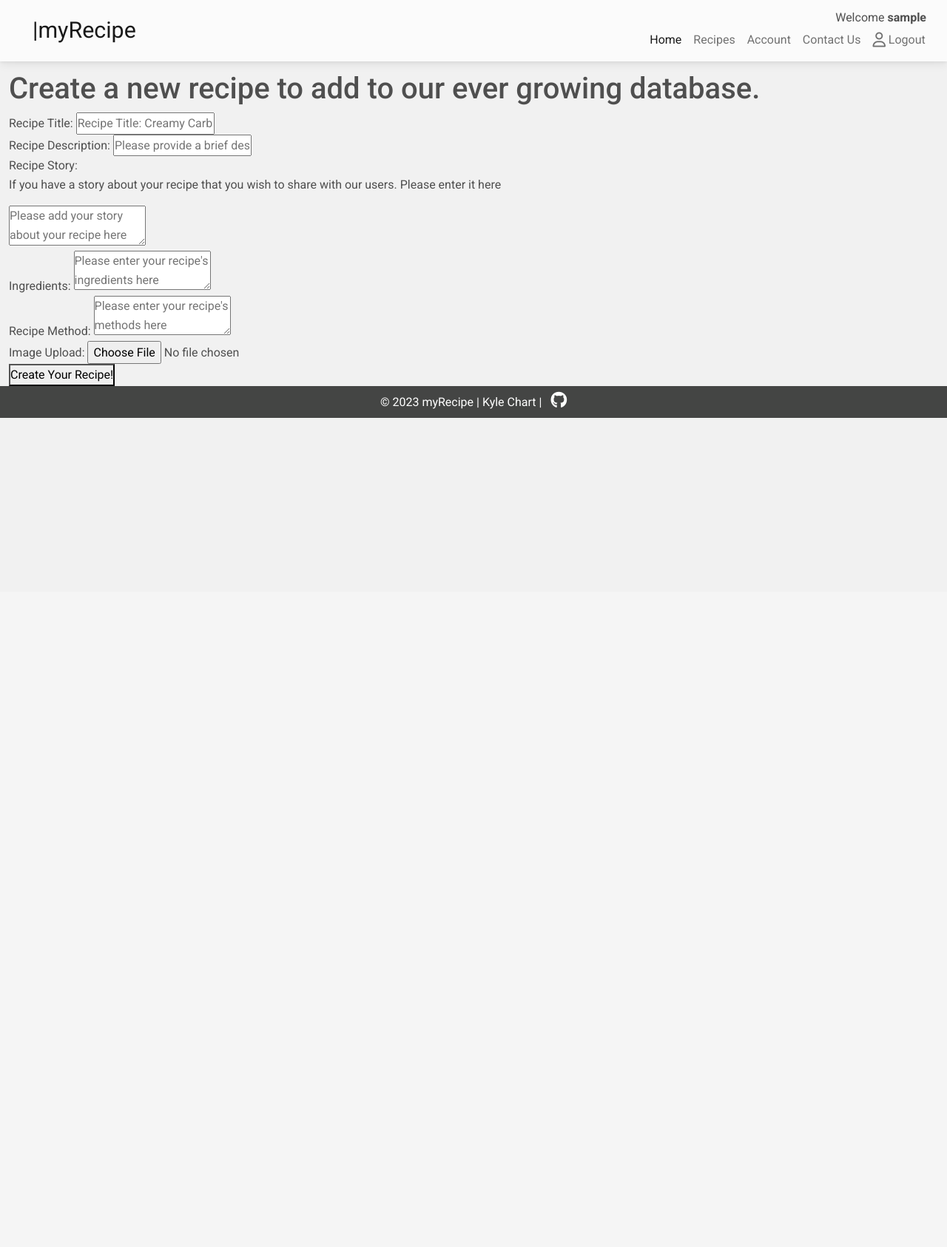
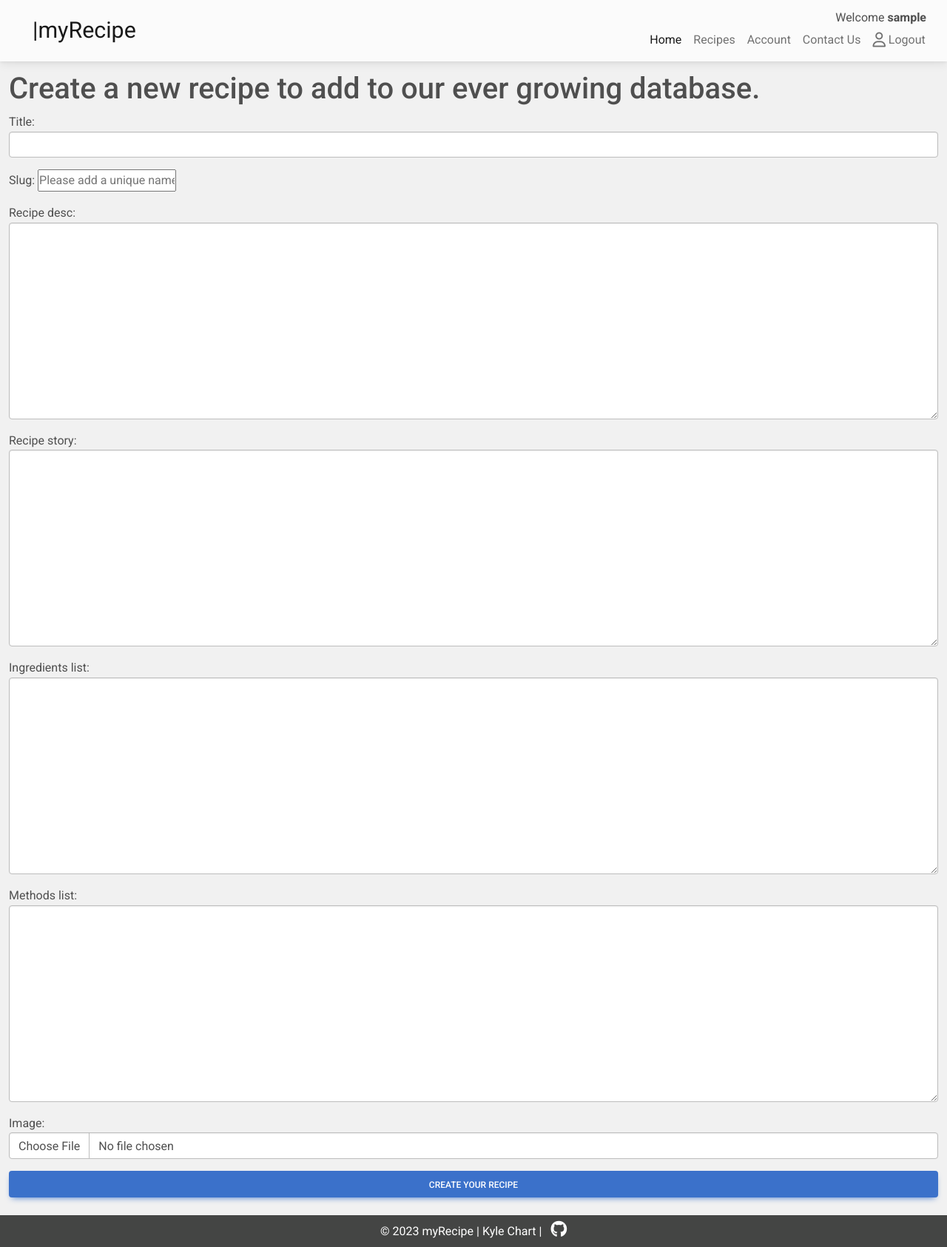
Before and after one commit to Mrekyle/ci-project-4, a Django app: page /recipes-creation/ in a window 1280 px wide. Shown: the whole page at 74% size. Before the commit the page ends 565 px from the top, so only its background shows below. Run offline with Django 3.2, Linux system fonts and the light colour scheme; the visitor is signed in with stand-in values (Sample User, id 1); some libraries are stand-ins or nearby versions.

Commit message:
Add form for creating recipe. Add modal for recipe deletion

```diff
--- a/MyStockTake/urls.py
+++ b/MyStockTake/urls.py
@@ -36,7 +36,7 @@ urlpatterns = [
     path('contactus/', renderContact, name='contact'),
     path('user-account/', renderAccount, name='account'),
     path('recipes/', renderRecipe.as_view(), name='recipes'),
-    path('recipes-creation/', renderRecipeCreation, name='recipe_creation'),
+    path('recipes-creation/', renderRecipeCreation.as_view(), name='recipe_creation'),
     path('recipes-edit/', renderRecipeEdit, name='recipe_edit'),
     path('my-recipes/', renderMyRecipes.as_view(), name='my_recipes'),
     path('<slug:slug>/', renderRecipePage.as_view(), name='recipe_page'),
--- a/static/css/style.css
+++ b/static/css/style.css
@@ -5,7 +5,7 @@
 
 html, body {
     background-color: #F1F1F1;
-    height: 100%;
+    min-height: 100%;
     width: 100%;
     position: absolute;
 }
--- /dev/null
+++ b/stocktake/forms.py
@@ -0,0 +1,20 @@
+from django import forms
+from .models import Recipes
+
+class createRecipe(forms.ModelForm):
+
+    class Meta:
+        model = Recipes
+        fields = ('title',  'author', 'slug', 'recipe_desc', 'recipe_story', 'ingredients_list', 'methods_list', 'featured_image')
+
+        widgets = {
+
+            'title': forms.TextInput(attrs={'class': 'form-control', 'id': 'recipe-title'}),
+            'author': forms.HiddenInput(attrs={'class': 'form-control', 'placeholder': '', 'id': 'author_id', 'value': ''}),
+            'slug': forms.TextInput(attrs={'value': '', 'placeholder': 'Please add a unique name here.'}),
+            'recipe_desc': forms.Textarea(attrs={'class': 'form-control'}),
+            'recipe_story': forms.Textarea(attrs={'class': 'form-control'}),
+            'ingredients_list': forms.Textarea(attrs={'class': 'form-control'}),
+            'methods_list': forms.Textarea(attrs={'class': 'form-control'}),
+            'featured_image': forms.FileInput(attrs={'class': 'form-control'})
+        }
--- a/stocktake/models.py
+++ b/stocktake/models.py
@@ -1,6 +1,9 @@
 from django.db import models
 from django.contrib.auth.models import User
 from cloudinary.models import CloudinaryField
+from django.urls import reverse
+from django.shortcuts import redirect
+
 
 
 # Create your models here.
@@ -9,7 +12,7 @@ STATUS = ((0, 'Draft'), (1, 'Published'))
 
 class Recipes(models.Model):
     title = models.CharField(max_length=30)
-    slug = models.SlugField(max_length=30, unique=True)
+    slug = models.SlugField(max_length=30, unique=True, null=True)
     author = models.ForeignKey(User, on_delete=models.CASCADE, related_name='recipe_post')
     recipe_desc = models.CharField(max_length=150, blank=True)
     created_on = models.DateTimeField(auto_now_add=True)
@@ -25,7 +28,10 @@ class Recipes(models.Model):
         ordering = ['-created_on']
 
     def __str__(self):
-        return self.title
+        return self.title + ' | ' + str(self.author)
+
+    def get_absolute_url(self):
+        return reverse('home')
 
 
 class Comment(models.Model):
--- a/stocktake/urls.py
+++ b/stocktake/urls.py
@@ -7,7 +7,7 @@ urlPatterns = [
     path('/contact/', views.renderContact, name='contact'),
     path('/user-account/', views.renderAccount, name='account'),
     path('/recipes/', views.renderRecipe.as_view(), name='recipes'),
-    path('/recipes-creation/', views.renderRecipeCreation, name='recipe_creation'),
+    path('/recipes-creation/', views.renderRecipeCreation.as_view(), name='recipe_creation'),
     path('/recipes-edit/', views.renderRecipeEdit, name='recipe_edit'),
     path('/my-recipes/', views.renderMyRecipes.as_view(), name='my_recipes'),
     path('<slug:slug>/', views.renderRecipePage.as_view(), name='recipe_page')
--- a/stocktake/views.py
+++ b/stocktake/views.py
@@ -1,7 +1,7 @@
-from django.shortcuts import render, get_object_or_404, redirect
-from django.contrib.auth.models import User
+from django.shortcuts import render, get_object_or_404
 from django.views import generic, View
 from .models import Recipes
+from .forms import createRecipe
 
 # Create your views here.
 
@@ -26,33 +26,42 @@ def renderRecipeEdit(request):
     return render(request, 'recipe_edit.html', {})
 
 """
-Class and function based views that contain more logic
-from the database
+Class based views that contain more logic that is
+required from the database.
 """
 
-def renderRecipeCreation(request):
+# def renderRecipeCreation(request):
 
-    if request.method == 'POST':
-            title = request.POST.get('title')
-            recipe_desc = request.POST.get('recipe_desc')
-            recipe_story = request.POST.get('recipe_story')
-            ingredients_list = request.POST.get('ingredients_list')
-            methods_list = request.POST.get('method_list')
-            # img_upload = request.POST.get('image-upload')
+#     if request.method == 'POST':
+#             title = request.POST.get('title')
+#             recipe_desc = request.POST.get('recipe_desc')
+#             recipe_story = request.POST.get('recipe_story')
+#             ingredients_list = request.POST.get('ingredients_list')
+#             methods_list = request.POST.get('method_list')
+#             author_id = request.POST.get('user.id')
+#             # img_upload = request.POST.get('image-upload')
 
-            Recipes.objects.create(title=title, recipe_desc=recipe_desc, recipe_story=recipe_story, ingredients_list=ingredients_list, methods_list=methods_list)
+#             Recipes.objects.create(title=title, recipe_desc=recipe_desc, recipe_story=recipe_story, ingredients_list=ingredients_list, methods_list=methods_list, author_id=author_id)
 
-            return redirect('recipe.html')
+#             return redirect('recipe.html')
 
-    if request.method == 'GET':
-        return render(request, 'recipe_create.html', {})
+#     if request.method == 'GET':
+#         return render(request, 'recipe_create.html', {})
+
+class renderRecipeCreation(generic.CreateView):
+
+    model = Recipes
+    form_class = createRecipe
+    template_name = 'recipe_create.html'
+    # fields = ('title', 'recipe_desc', 'slug', 'author', 'recipe_story', 'ingredients_list', 'methods_list', 'featured_image')
+
 
 class renderIndex(generic.ListView):
 
     model = Recipes
     queryset = Recipes.objects.filter(status=1).order_by('-created_on')
     template_name = 'index.html'
-    paginate_by = 6
+    paginate_by = 3
 
 class renderRecipe(generic.ListView):
 
@@ -60,7 +69,6 @@ class renderRecipe(generic.ListView):
     queryset = Recipes.objects.filter(status=1).order_by('-created_on')
     template_name = 'recipe.html'
     paginate_by = 6
-
 
 class renderRecipePage(View):
 
@@ -87,4 +95,4 @@ class renderMyRecipes(generic.ListView):
     model = Recipes
     queryset = Recipes.objects.filter(status=1).order_by('-created_on')
     template_name = 'my_recipes.html'
-    paginate_by = 6
+    paginate_by = 9
--- a/templates/index.html
+++ b/templates/index.html
@@ -35,9 +35,9 @@
         <div class="container-fluid ms-4">
         <div class="row">
             <div class="col-12 mt-3 left">
-                <div class="row">
+                <div class="row d-flex justify-content-center">
                     {% for Recipes in recipes_list %}
-                        <div class="col-md-3">
+                        <div class="col-md-4">
                             <div class="card mb-4">
                                 <div class="card-body">
                                       <a href="{% url 'recipe_page' Recipes.slug %}" aria-label="Opens the recipe in a full screen view" class="card-link">
--- a/templates/recipe_create.html
+++ b/templates/recipe_create.html
@@ -7,38 +7,22 @@
         <div class="row">
             <h1 class="">Create a new recipe to add to our ever growing database.</h1>
         </div>
-        <form method="POST" action="add">
-            {% csrf_token %}
-                <div>
-                    <label for="recipe-title">Recipe Title: </label>
-                    <input id="recipe-title" name="title" type="text" placeholder="Recipe Title: Creamy Carbonara"/>
-                </div>
-                <div>
-                    <label for="recipe-description">Recipe Description: </label>
-                    <input id="recipe-description" name="recipe_desc" type="text" placeholder="Please provide a brief description about your recipe here" />
-                </div>
-                <div>
-                    <label for="recipe-story">Recipe Story: </label>
-                    <p>If you have a story about your recipe that you wish to share with our users. Please enter it here</p>
-                    <textarea id="recipe-story" name="recipe_story" type="text" placeholder="Please add your story about your recipe here"></textarea>
-                </div>
-                <div>
-                    <label for="recipe-ingredients">Ingredients: </label>
-                    <textarea id="recipe-ingredients" name="ingredients_list" placeholder="Please enter your recipe's ingredients here"></textarea>
-                </div>
-                <div>
-                    <label for="recipe-method">Recipe Method: </label>
-                    <textarea id="recipe-method" name="method_list" placeholder="Please enter your recipe's methods here"></textarea>
-                </div>
-                <div>
-                    <label for="img-upload">Image Upload: </label>
-                    <input id="img-upload" name="image-upload" type="file">
-                </div>
-                <div>
-                    <button type="submit">Create Your Recipe!</button>
-                </div>
-        </form>
+
+            <form method="POST" action="">
+                {% csrf_token %}
+                {{ form.as_p }}
+
+                    <div>
+                        <button type="submit" class="btn btn-primary btn-block mb-4">Create your recipe</button>
+                    </div>
+            </form>
+        </div>
     </div>
+    <script>
+        let userId = '{{ user.id }}';
+        document.getElementById('author_id').value = userId
+    </script>
+
 {% else %}
     <div class="container header-size text-center">
         <h3>Unfortunately we do not know you! But we'd love to get to know you. So please join us on our adventure.</h3>
--- a/templates/recipe_page.html
+++ b/templates/recipe_page.html
@@ -27,7 +27,7 @@
             </aside>
           </div>
           <div class="row">
-            <div class="card mb-8">
+            <div class="card mb-3">
             {{ recipe.methods_list | safe }}
             </div>
           </div>
```
Also changed, not shown: notes.md (+3 -2 lines), templates/my_recipes.html (+18 -4 lines), templates/recipe.html (+7 -4 lines), stocktake/migrations/0019_alter_recipes_slug.py (added).
